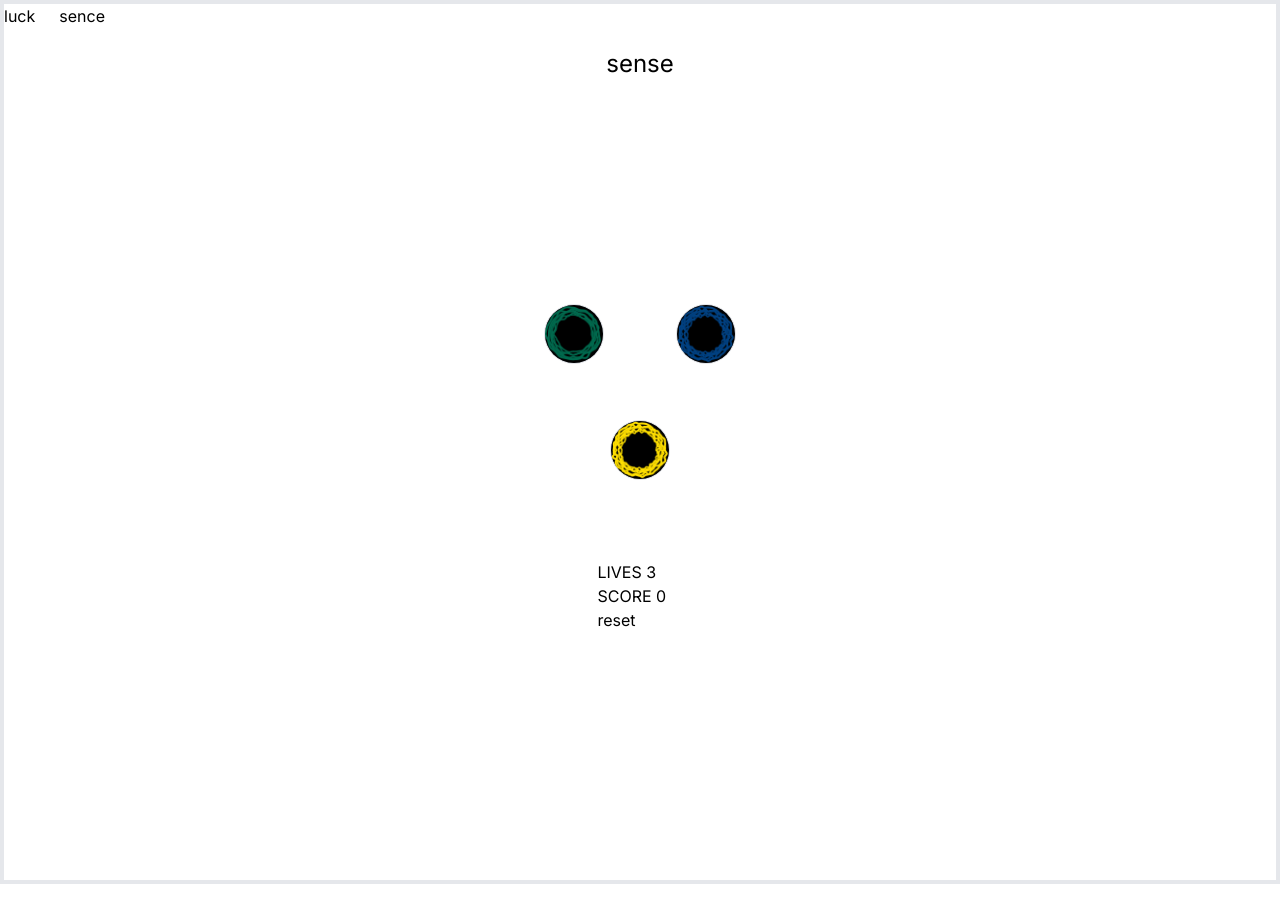
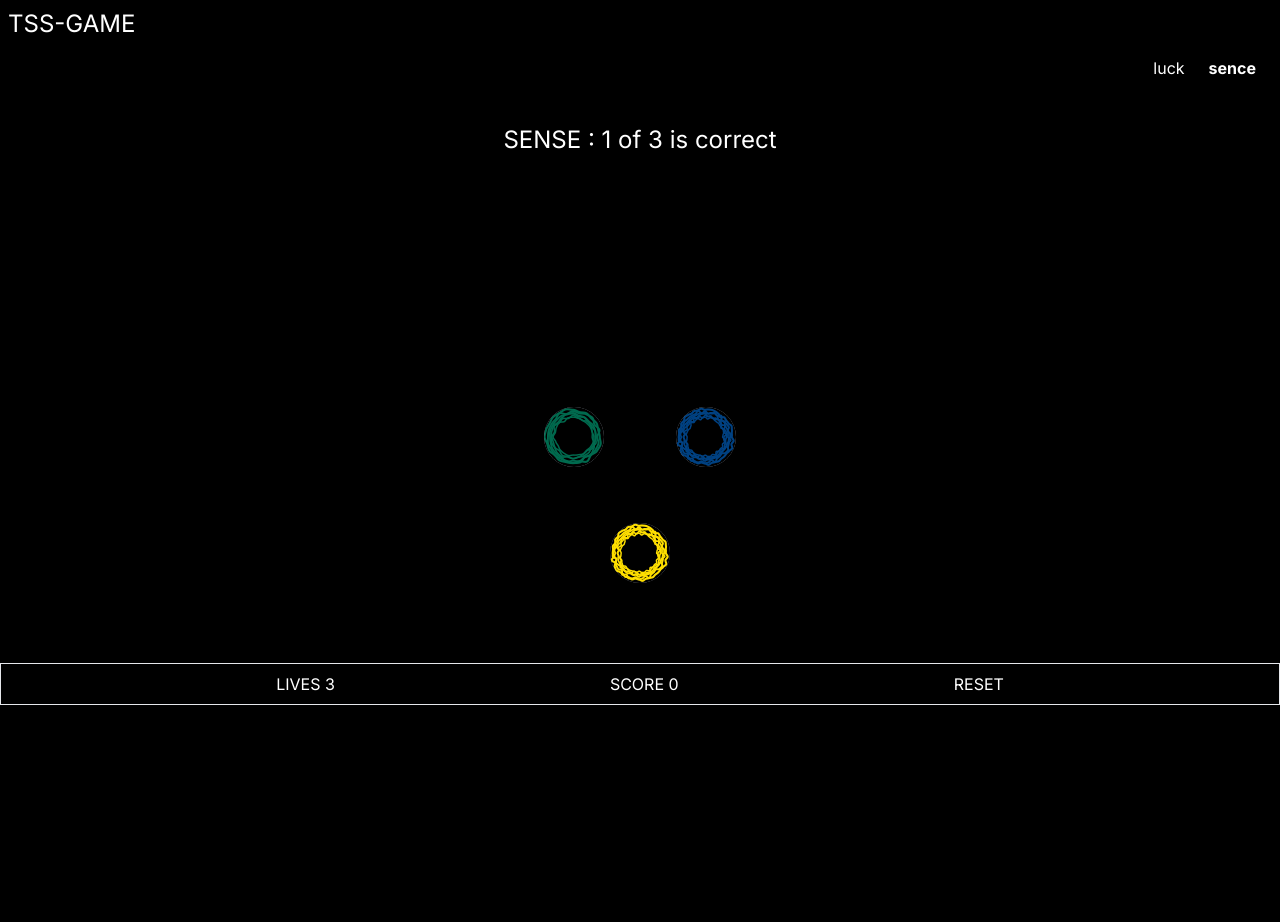
Before and after one commit to Ghassan-SkyDe/the_sixth_sense, a Next.js app: page / in a window 1280 px wide. Shown: the top 922 px of the page. Before the commit the page ends 884 px from the top, so only its background shows below. Built offline with nearby package versions, Linux system fonts and the light colour scheme.

Commit message:
UI debug

```diff
--- a/app/globals.scss
+++ b/app/globals.scss
@@ -3,10 +3,10 @@
 @tailwind utilities;
 
 body {
-  background: rgba(149, 255, 0, 0);
+  background: rgba(0, 0, 0, 1);
 }
 .apply_btn_style {
-  @apply border min-w-[60px] w-[60px] max-h-[60px] h-[60px]  bg-gray-400 rounded-full;
+  @apply min-w-[60px] w-[60px] max-h-[60px] h-[60px]  bg-gray-400 rounded-full;
 }
 .apply_after::after {
   position: absolute;
--- a/app/layout.tsx
+++ b/app/layout.tsx
@@ -5,8 +5,8 @@ import "./globals.scss";
 const inter = Inter({ subsets: ["latin"] });
 
 export const metadata: Metadata = {
-  title: "Create Next App",
-  description: "Generated by create next app",
+  title: "2D Game",
+  description: "Free 2D guess game,developed by SkyDe",
 };
 
 export default function RootLayout({
--- a/app/page.tsx
+++ b/app/page.tsx
@@ -5,12 +5,27 @@ import { useState, useEffect } from "react";
 export default function Home() {
   const [isLuck, setIsLuck] = useState(false);
   return (
-    <main className="border-4">
-      <nav className="flex gap-6">
-        <button onClick={() => setIsLuck(true)}>luck</button>
-        <button onClick={() => setIsLuck(false)}>sence</button>
-      </nav>
-      <h2 className="mt-5 text-2xl text-center">{isLuck ? "luck" : "sense"}</h2>
+    <main className="h-screen">
+      <header className="sticky top-0 p-2 bg-black">
+        <h1 className="text-white text-2xl">TSS-GAME</h1>
+        <nav className="flex gap-6 text-white p-4 bg-black">
+          <button
+            className={`ml-auto ${isLuck ? "font-bold" : ""}`}
+            onClick={() => setIsLuck(true)}
+          >
+            luck
+          </button>
+          <button
+            className={`${!isLuck ? "font-bold" : ""}`}
+            onClick={() => setIsLuck(false)}
+          >
+            sence
+          </button>
+        </nav>
+      </header>
+      <h2 className="mt-5 text-2xl text-center text-white">
+        {isLuck ? "LUCK : 2 of 3 is correct" : "SENSE : 1 of 3 is correct"}
+      </h2>
       <Game type={isLuck ? "luck" : "sense"} />
     </main>
   );
--- a/components/Game.tsx
+++ b/components/Game.tsx
@@ -109,7 +109,7 @@ const Game = (props: GameProps) => {
   }, []);
 
   return (
-    <section className=" h-screen relative flex flex-col items-center justify-center">
+    <section className="h-full relative flex flex-col items-center justify-center">
       {isGameOver && (
         <div className="absolute top-0 z-10 backdrop-blur-sm bg-transparent  w-full h-full p-8">
           <div className="bg-black text-white w-fit m-auto p-5">
@@ -150,14 +150,10 @@ const Game = (props: GameProps) => {
           height={60}
         ></canvas>
       </ul>
-      <div className="info mt-20">
-        <h2>{}</h2>
-        <h2>LIVES {lives}</h2>
-        <h2>SCORE {score}</h2>
-        <button onClick={handleResetGame}>reset</button>
-        <h1 className={` ${isGameOver ? "opacity-100" : "opacity-0"}`}>
-          Game Over
-        </h1>
+      <div className="info text-white flex justify-evenly border w-full py-2 mt-20">
+        <span>LIVES {lives}</span>
+        <span>SCORE {score}</span>
+        <button onClick={handleResetGame}>RESET</button>
       </div>
     </section>
   );
```
